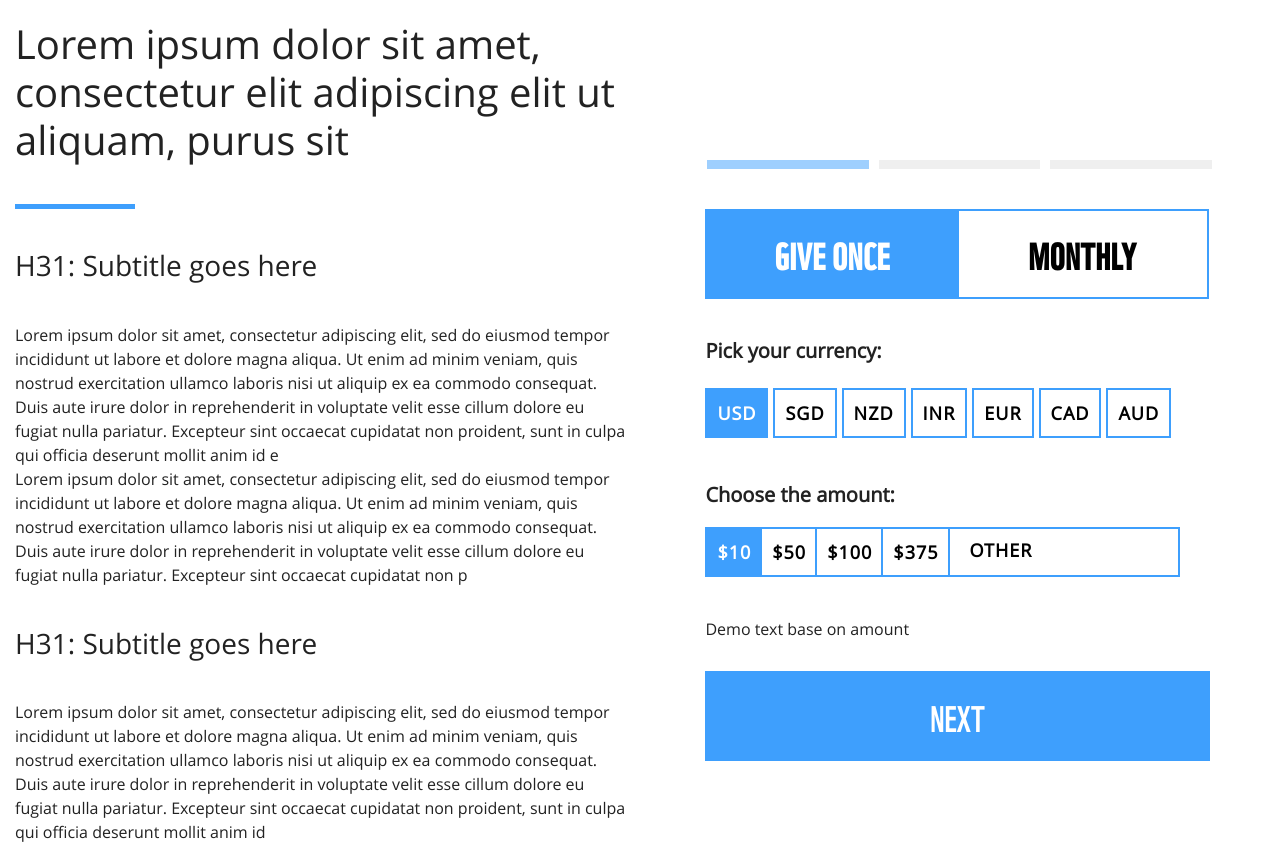
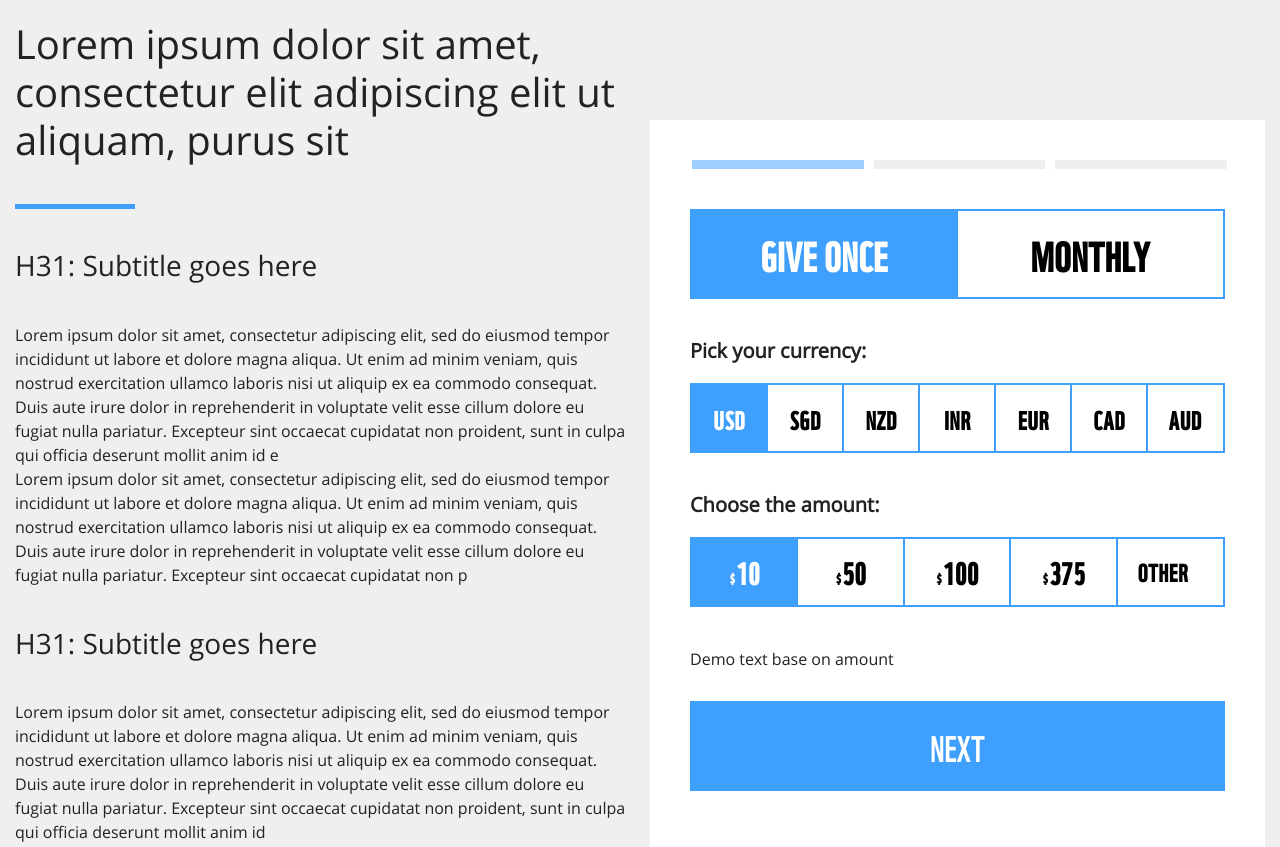
Before and after one commit to aligndev/wwfProject, a plain HTML site: page index.html in a window 1280 px wide. Shown: the part 640-1487 px from the top of the page. Drawn offline with nearby package versions, Linux system fonts and the light colour scheme.

Commit message:
fixing size

```diff
--- /dev/null
+++ b/assets/scss/_greenColor.scss
@@ -0,0 +1,6 @@
+$primaryColor: #6FC56E;
+$secondaryColor: #898989;
+$thirdColor: #EFEFEF;
+$fouthColor: #7E7E7E;
+$wwfWhite: #fff;
+$wwfBlack: #000;
--- /dev/null
+++ b/assets/scss/_redColor.scss
@@ -0,0 +1,6 @@
+$primaryColor: #C83131;
+$secondaryColor: #898989;
+$thirdColor: #EFEFEF;
+$fouthColor: #7E7E7E;
+$wwfWhite: #fff;
+$wwfBlack: #000;
--- a/assets/scss/main.scss
+++ b/assets/scss/main.scss
@@ -16,7 +16,7 @@ html {
   height: auto;
   background-color: $wwfWhite;
   color: #222;
-  font-family: open-sans,'Open Sans',sans-serif;
+  font-family: open-sans, "Open Sans", sans-serif;
   -webkit-font-smoothing: antialiased;
   -moz-osx-font-smoothing: grayscale;
 }
@@ -101,6 +101,7 @@ main {
     }
   }
   .wwf-section_info {
+    background-color: #efefef;
     .container {
       padding: 100px 15px;
     }
@@ -154,10 +155,8 @@ main {
 
 /* Style the form */
 #donationForm {
-  background-color: #ffffff;
   margin: 100px auto;
-  padding: 40px;
-  width: 95%;
+  width: 100%;
   max-width: 720px;
   min-width: 300px;
   font-family: WWFRegular;
@@ -166,10 +165,14 @@ main {
     width: 100%;
     padding: 0;
   }
+  .wwf-donation-wrapper {
+    background-color: #ffffff;
+    padding: 40px;
+  }
   .wwf-owl > * + * {
     margin-top: 40px;
     @include max(769px) {
-      margin-top: 20px;
+      margin-top: 30px;
     }
   }
   .wwf-owl-s > * + * {
@@ -179,7 +182,7 @@ main {
   h4 {
     font-size: 20px;
     font-weight: 600;
-    font-family: open-sans,'Open Sans',sans-serif;
+    font-family: open-sans, "Open Sans", sans-serif;
   }
   label {
     margin-bottom: 0;
@@ -193,24 +196,36 @@ main {
       width: 100%;
       border: 1px solid $primaryColor;
       border-radius: 0;
-      height: 50px;
+      // height: 50px;
       &.invalid {
         background-color: #ffdddd;
       }
       &[type="text"],
       &[type="tel"] {
-        font-family: open-sans,'Open Sans',sans-serif;
+        font-family: open-sans, "Open Sans", sans-serif;
         box-shadow: none;
         outline: none;
       }
     }
     .btn-group {
       p.btn {
-        font-size: 18px;
+        display: flex;
+        flex: 1;
+        position: relative;
+        text-align: center;
+        border: 2px solid $primaryColor;
+        border-right: none;
+        color: $wwfBlack;
+        text-transform: uppercase;
+        letter-spacing: 1px;
+        background-color: $wwfWhite;
+        cursor: pointer;
+        height: 70px;
+        align-items: center;
+        border-radius: 0;
+        font-size: 30px;
         padding: 5px 10px;
-        display: flex;
         justify-content: center;
-        color: #000;
         font-weight: 600;
         @include max(769px) {
           font-weight: 800;
@@ -219,31 +234,16 @@ main {
         }
         label {
           margin-bottom: 0;
-          font-family: open-sans,'Open Sans',sans-serif;
+          font-family: "WWFRegular", "WWF";
           font-weight: 800;
           line-height: 1;
-          // font-size: 14px;
           @include max(769px) {
+            font-size: 24px;
+          }
+          .currency {
             font-size: 16px;
           }
         }
-      }
-      .btn {
-        position: relative;
-        text-align: center;
-        //flex: 1;
-        border: 2px solid $primaryColor;
-        border-right: none;
-        color: $primaryColor;
-        text-transform: uppercase;
-        letter-spacing: 1px;
-        background-color: $wwfWhite;
-        color: $primaryColor;
-        cursor: pointer;
-        height: 50px;
-        display: flex;
-        align-items: center;
-        border-radius: 0;
         &:last-child {
           border-right: 2px solid $primaryColor;
         }
@@ -251,14 +251,14 @@ main {
       .otherAmount {
         padding: 0;
         input {
-          //border: 0;
-          border: 2px solid #3e9ffd;
-          border-left: 0px;
-          border-right: 0px;
-          font-family: open-sans,'Open Sans',sans-serif;
-          font-size: 16px;
+          border: none;
+          font-family: "WWFRegular", "WWF", sans-serif;
+          font-size: 30px;
           font-weight: 600;
           outline: 0;
+          @include max(769px) {
+            font-size: 24px;
+          }
         }
         label {
           display: block;
@@ -266,7 +266,7 @@ main {
           top: -12px;
           left: 12px;
           padding: 0 8px;
-          font-family: open-sans,'Open Sans',sans-serif;
+          font-family: "WWFRegular", "WWF", sans-serif;
           font-size: 16px;
           color: $wwfBlack;
           background-color: $wwfWhite;
@@ -284,16 +284,15 @@ main {
             position: absolute;
             top: 12px;
             left: 12px;
-            padding: 0 8px;
-            font-family: open-sans,'Open Sans',sans-serif;
-            font-size: 18px;
+            padding: 8px 8px;
+            font-family: "WWFRegular", "WWF", sans-serif;
+            font-size: 24px;
             color: $wwfBlack;
             background-color: $wwfWhite;
             transition: all 0.4s;
-            //transform: translateY(-18px);
             pointer-events: none;
             @include max(769px) {
-              font-size: 14px;
+              font-size: 24px;
               left: 7px;
               top: 12px;
             }
@@ -305,17 +304,16 @@ main {
             }
             input[type="number"] {
               @include max(769px) {
-                font-size: 15px;
-                font-family: open-sans,'Open Sans',sans-serif;
                 font-weight: 600;
               }
             }
             label {
-              transform: translateY(-22px);
+              transform: translateY(-28px);
               font-size: 16px;
               @include max(769px) {
-                font-size: 12px;
+                font-size: 14px;
                 top: 15px;
+                padding: 4px 10px;
               }
             }
           }
@@ -343,7 +341,7 @@ main {
           background-color: $wwfWhite;
           transition: all 0.4s;
           pointer-events: none;
-          font-family: open-sans,'Open Sans',sans-serif;
+          font-family: open-sans, "Open Sans", sans-serif;
         }
         input[type="text"]:focus ~ label {
           transform: translateY(-22px);
@@ -364,7 +362,7 @@ main {
         background-color: $wwfWhite;
         transition: all 0.4s;
         pointer-events: none;
-        font-family: open-sans,'Open Sans',sans-serif;
+        font-family: open-sans, "Open Sans", sans-serif;
       }
     }
   }
@@ -423,7 +421,7 @@ main {
       outline: none;
       font-size: 36px;
       @include max(769px) {
-        font-size: 24px;
+        font-size: 30px;
       }
       &::before {
         content: "";
@@ -483,37 +481,45 @@ main {
           height: 70px;
         }
         label {
-          font-size: 36px;
+          font-size: 40px;
           font-weight: 700;
           font-family: WWFRegular;
           @include max(769px) {
-            font-size: 24px;
+            font-size: 30px;
           }
         }
       }
     }
     .wwf-des-for-amount {
-      font-family: open-sans,'Open Sans',sans-serif;
+      font-family: open-sans, "Open Sans", sans-serif;
       font-size: 16px;
     }
     #currency {
       display: flex;
       margin-top: 20px;
-      @include max(1280px) {
+      @include max(1180px) {
         flex-wrap: wrap;
-        .btn {
-          border-right: 2px solid $primaryColor;
-          margin: 5px 5px 5px 0;
-        }
       }
       @include max(769px) {
         display: grid;
         grid-template-columns: repeat(4, 1fr);
-        grid-gap: 10px;
-        margin-top: 10px;
+        grid-gap: 12px;
+        margin-top: 15px;
         label.btn {
           margin: 0 5px 5px 0;
           border: 2px solid #3e9ffd;
+        }
+      }
+      p.btn {
+        font-size: 25px;
+        min-width: 65px;
+        @include max(1180px) {
+          border-right: 2px solid $primaryColor;
+          margin: 5px 5px 5px 0;
+          flex: 0;
+        }
+        @include max(769px) {
+          margin: 0;
         }
       }
     }
@@ -521,11 +527,16 @@ main {
       width: 100%;
       margin-top: 20px;
       display: flex;
+      p.btn {
+        @include max(1180px) {
+          flex: auto;
+        }
+      }
       @include max(769px) {
         display: grid;
         grid-template-columns: repeat(3, 1fr);
-        grid-gap: 10px;
-        margin-top: 10px;
+        grid-gap: 12px;
+        margin-top: 15px;
       }
     }
   }
@@ -541,7 +552,7 @@ main {
         background-color: red;
         color: #fff;
         padding: 5px;
-        font-family: open-sans,'Open Sans',sans-serif;
+        font-family: open-sans, "Open Sans", sans-serif;
         font-size: 14px;
         position: absolute;
         top: -20px;
@@ -557,12 +568,14 @@ main {
     }
     .informationTab__mid {
       p {
-        display: flex;
+        display: inline-flex;
         align-items: center;
-        font-family: open-sans,'Open Sans',sans-serif;
-        @include max(769px) {
-          display: grid;
-          grid-template-columns: 1fr 7fr;
+        font-family: open-sans, "Open Sans", sans-serif;
+        flex-wrap: wrap;
+        flex-direction: row;
+        width: 100%;
+        label {
+          width: 85%;
         }
         input {
           height: 20px;
@@ -578,11 +591,12 @@ main {
         font-size: 12px;
         display: none;
         flex-grow: 1;
-        margin-left: 20px;
+        margin-top: 15px;
+        // margin-left: 20px;
       }
     }
     input {
-      font-family: open-sans,'Open Sans',sans-serif;
+      font-family: open-sans, "Open Sans", sans-serif;
       font-size: 16px;
       font-weight: 500;
       color: $wwfBlack;
@@ -592,7 +606,7 @@ main {
       box-shadow: none;
       border-radius: 0;
       border: 1px solid $primaryColor;
-      font-family: open-sans,'Open Sans',sans-serif;
+      font-family: open-sans, "Open Sans", sans-serif;
       font-size: 16px;
       color: $wwfBlack;
       height: 50px;
@@ -697,7 +711,7 @@ main {
       font-size: 72px;
     }
     p {
-      font-family: open-sans,'Open Sans',sans-serif;
+      font-family: open-sans, "Open Sans", sans-serif;
     }
     text-align: center;
   }
--- a/index.html
+++ b/index.html
@@ -99,6 +99,7 @@
                 </div>
                 <form id="donationForm">
                     <!-- Navigation -->
+                    <div class="wwf-donation-wrapper">
                     <div class="wwf-nav-indicators">
                         <span class="step"></span>
                         <span class="step"></span>
@@ -491,7 +492,7 @@
                                     <p class="wwf-address empty" id="InputPostalCode">
                                         <input type="text" name="customfields.state" class="form-control" value=""
                                             aria-required="true" />
-                                        <label>Postal code</label>
+                                        <label>Zip code</label>
                                     </p>
                                 </div>
                             </div>
@@ -559,7 +560,6 @@
                             </div>
                         </div>
                     </div>
-
                     <div class="tab thankyouTab wwf-owl">
                         <img src="/assets/images/check-circle.png" alt="WWF Thank You">
                         <h2>Thank You</h2>
@@ -577,6 +577,7 @@
                             </button>
                         </div>
                     </div>
+                </div>
                 </form>
             </div>
         </section>
```
Also changed, not shown: assets/css/main.css, assets/css/main.min.css, 2 other files.
